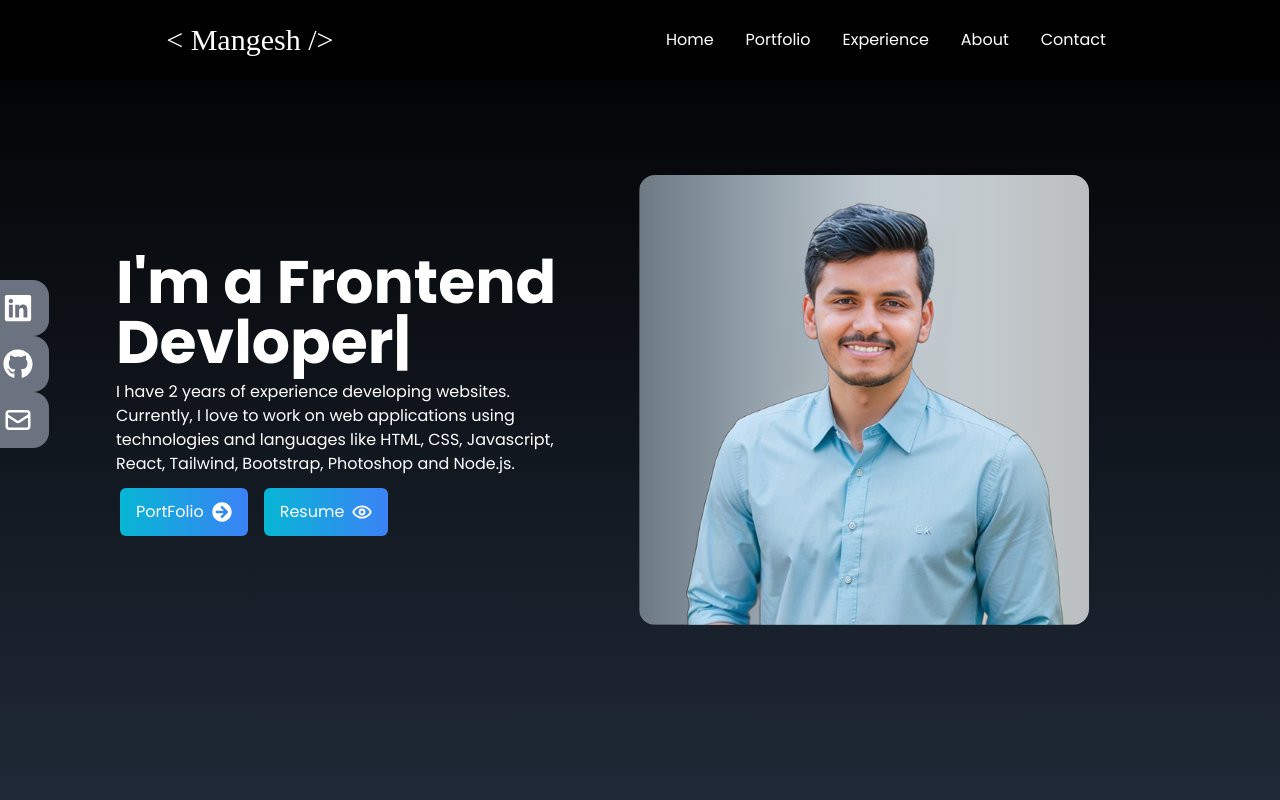
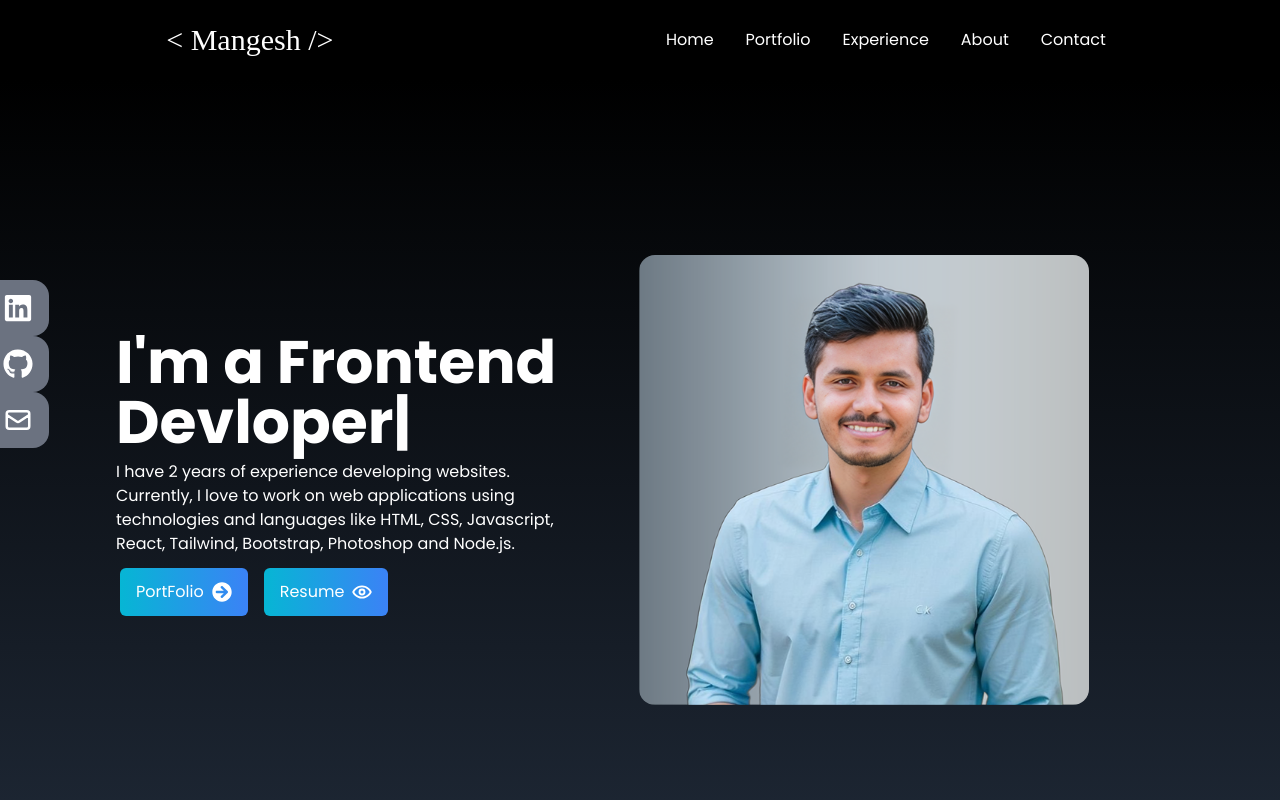
Before and after one commit to mbl43/Portfolio, a React (Vite) app: page / in a window 1280 px wide. Shown: the top 800 px of the page. Built offline with nearby package versions, Linux system fonts and the light colour scheme; a web font is replaced by a local one.

Commit message:
style: add frosted navbar

```diff
--- a/src/App.css
+++ b/src/App.css
@@ -10,3 +10,7 @@ html {
 html.dark-mode {
   --cursor-color: #fff;
 }
+body
+{
+  background-color: black;
+}
--- a/src/Components/Navbar.jsx
+++ b/src/Components/Navbar.jsx
@@ -26,7 +26,7 @@ function Navbar() {
     },
   ];
   return (
-    <div className="flex z-50 justify-between items-center fixed bg-black w-full h-20 text-white md:justify-around ">
+    <div className="flex z-50 justify-between items-center bg-black w-full h-20 text-white md:justify-around sticky backdrop-filter backdrop-blur-sm bg-opacity-35 top-0">
       <div>
         <h1 className="text-3xl pl-2">
           <a href="/"
@@ -51,7 +51,7 @@ function Navbar() {
       {/* hamburger start*/}
       <div
         onClick={() => setnav(!nav)}
-        className="  pl-10 z-10 cursor-pointer pr-4 md:hidden"
+        className="pl-10 z-10 cursor-pointer pr-4 md:hidden"
       >
         {nav ? <FaTimes size={30} /> : <FaBars size={30} />}
       </div>
@@ -59,7 +59,7 @@ function Navbar() {
         <ul className="flex flex-col justify-center items-center absolute top-0 left-0 w-full h-screen bg-gradient-to-b from-black to-gray-800 text-gray ">
           {links.map(({ link, id }) => (
             <li
-              className="px-4  cursor-pointer hover:scale-125 duration-100 hover:text-cyan-300 capitalize py-4 text-3xl
+              className="px-4 cursor-pointer hover:scale-125 duration-100 hover:text-cyan-300 capitalize py-4 text-3xl
            "
               key={id}
             >
```
